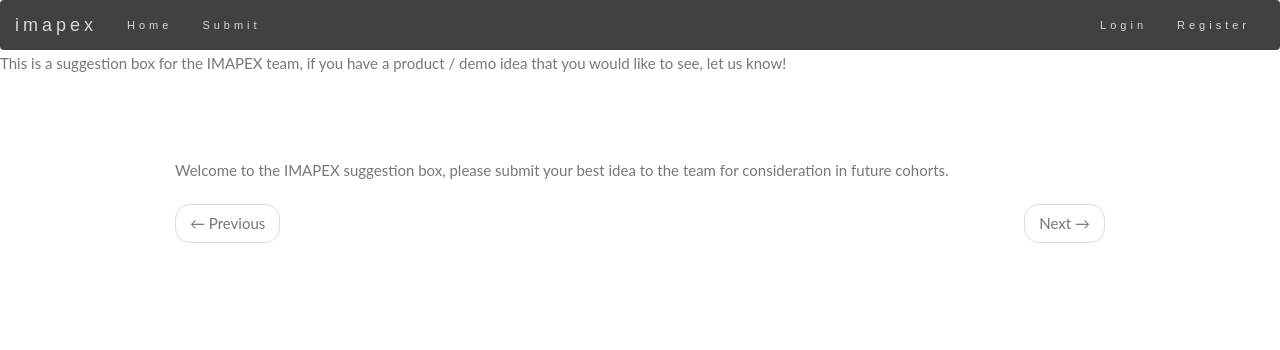
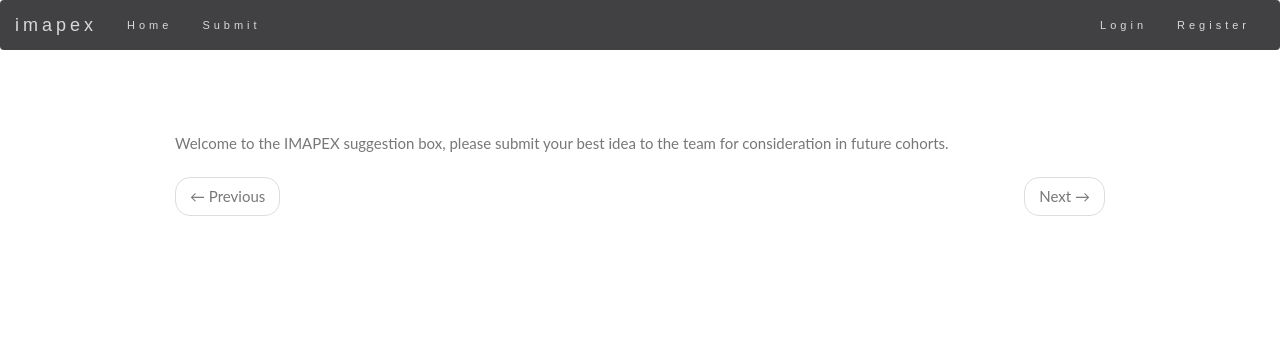
Before and after one commit to imapex/suggestions, a Django app: page / in a window 1280 px wide. Shown: the top 350 px of the page. Run offline with Django 3.2, Linux system fonts and the light colour scheme; data that the repository does not hold is empty; parts of the project's set-up code (start-up, migrations or seed data) failed here and were passed over; some libraries are stand-ins or nearby versions.

Commit message:
move welcome msg out of base template

```diff
--- a/templates/base.html
+++ b/templates/base.html
@@ -34,8 +34,6 @@
     </div>
 {% endfor %}
 
-This is a suggestion box for the IMAPEX team, if you have a product / demo idea that you would like to see, let us know!
-
 <div class="container">
     {% block content %}
         <a>There's nothing here!</a>
```
